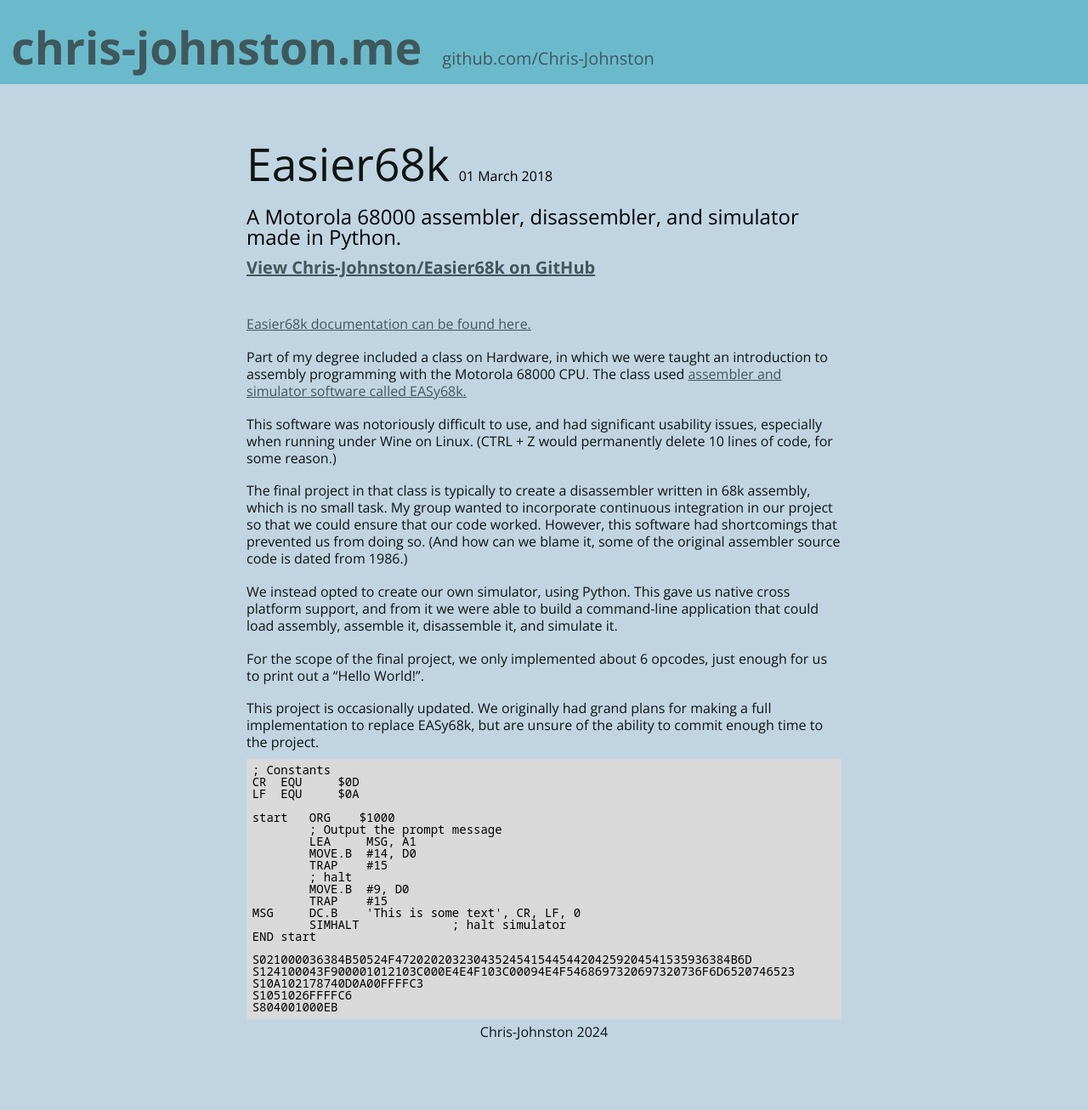
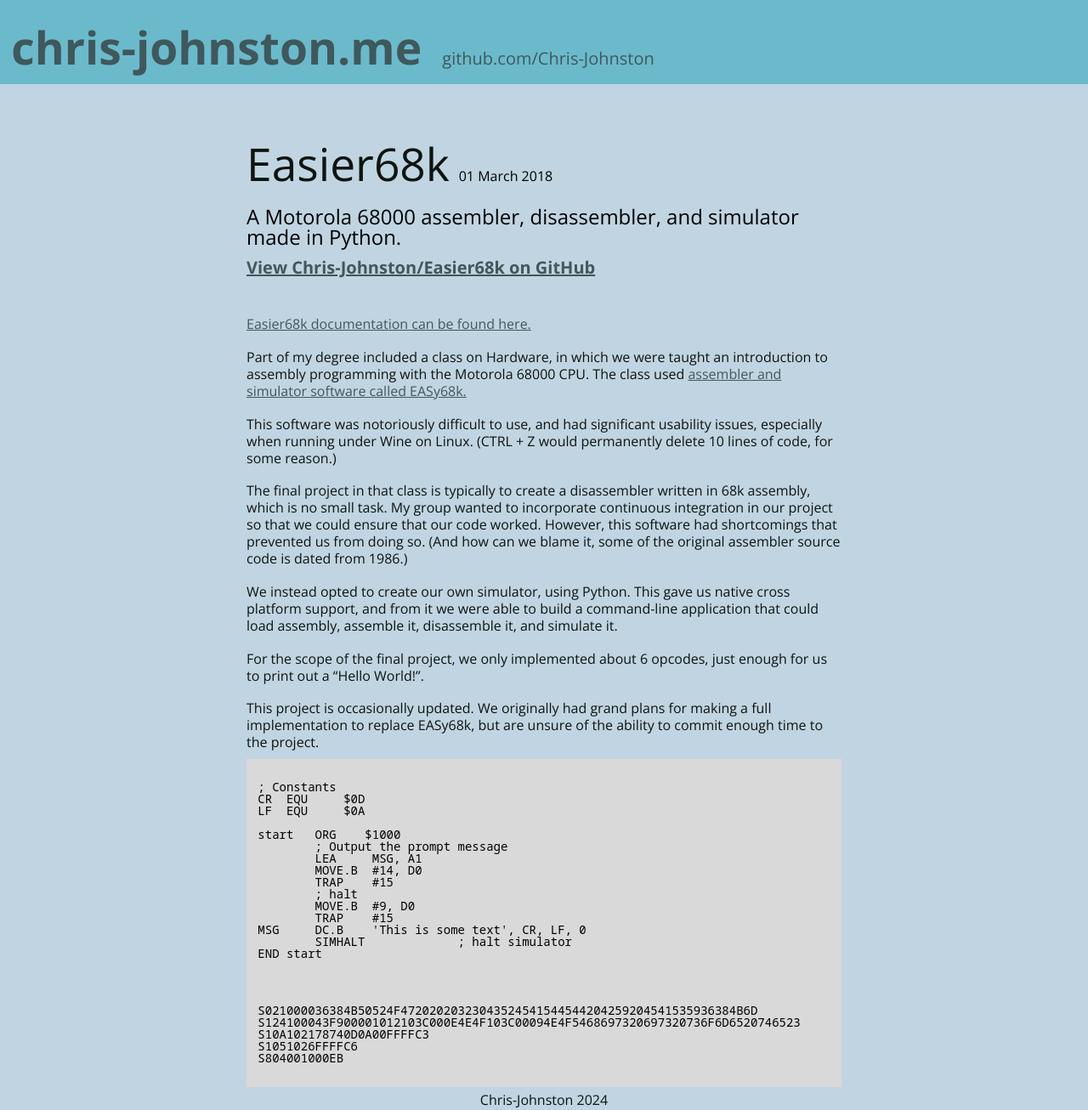
Before and after one commit to Chris-Johnston/Chris-Johnston.github.io, a Jekyll site: the page built from _posts/2018-03-01-easier68k.md, in a window 1280 px wide. Shown: the whole page at 85% size. Built offline with Jekyll 4.4.1, drawn with Linux system fonts in a browser that asks for light colours; before the commit the page ends 1226 px from its top, so only the background shows below that.

Commit message:
adjust code element style

```diff
--- a/_sass/names_are_hard.scss
+++ b/_sass/names_are_hard.scss
@@ -364,19 +364,16 @@
 
 // inline code
 code {
+  font-family: $font-mono;
+  color: $code-foreground-color;
+}
+
+// code blocks
+pre.highlight>code {
   background-color: $code-background-color;
   color: $code-foreground-color;
-  font-family: $font-mono;
-
-  padding-left: 3px;
-  padding-right: 3px;
-
-  overflow: scroll;
-}
-
-pre.highlight>code {
   display: block;
-  padding: 5pt;
+  padding: 20pt 10pt;
 }
 
 iframe {
```
